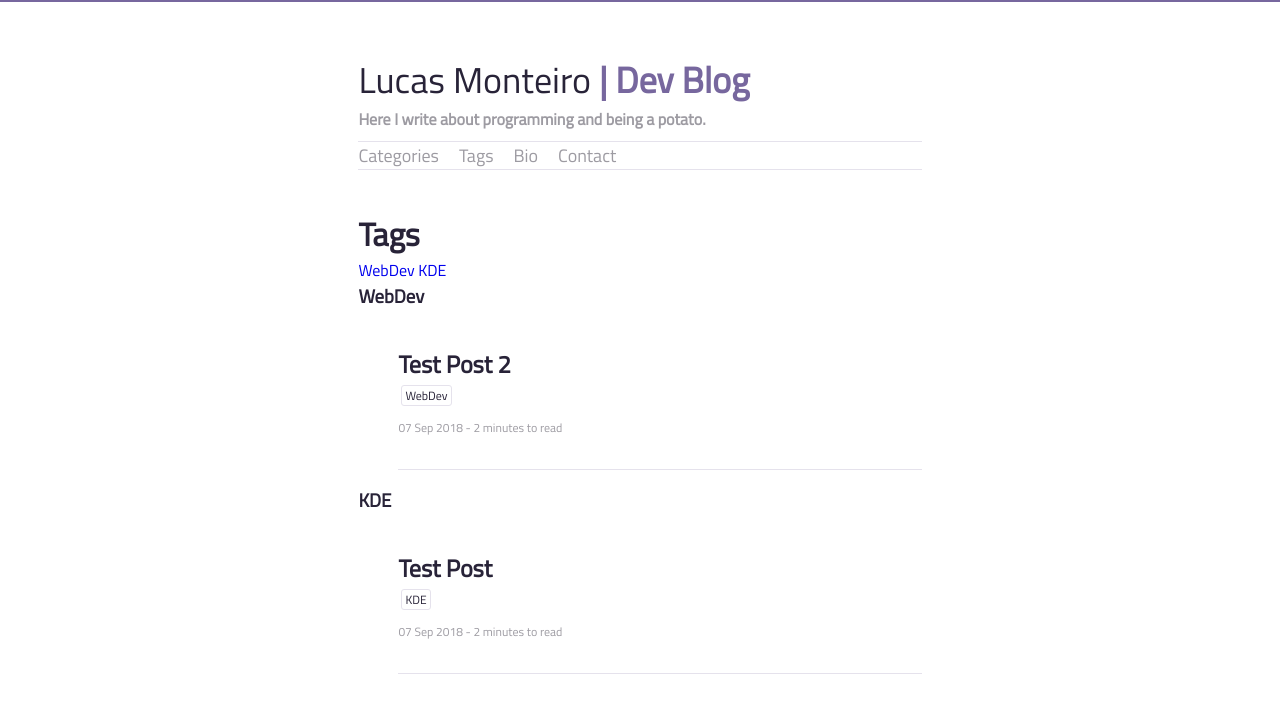
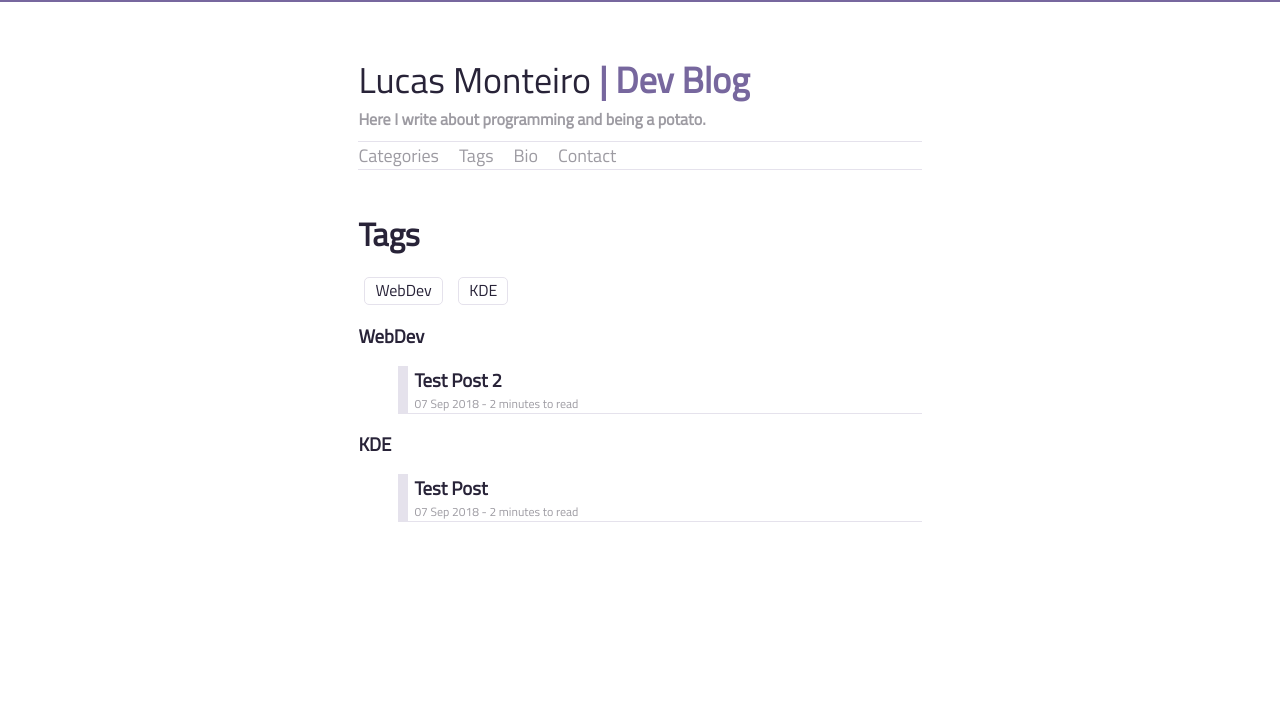
Before and after one commit to lucashtm/personal-website, a Jekyll site: the page built from tags.md, in a window 1280 px wide. Shown: the top 713 px of the page. Built offline with Jekyll 4.4.1, drawn with Linux system fonts in a browser that asks for light colours.

Commit message:
Finish tags index

```diff
--- a/assets/css/main.css
+++ b/assets/css/main.css
@@ -149,14 +149,51 @@ header .links > a{
 	transition: background 0.25s;
 }
 
+.category-link-sm {
+	background: #77679e;
+	border-radius: 3px;
+	padding: 0 10px;
+	padding-bottom: 2px;
+	color: white;
+	transition: background 0.25s;
+}
+
 .category-link:hover {
 	background-color: #c7bce2;
 }
 
-.categories-list {
+.categories-list, .tags-list {
 	margin-top: 20px;
 }
 
-.categories {
+.categories, .tags-index {
 	margin-top: 20px;
 }
+
+.tag-link {
+	font-size: 16px;
+	border: 1px solid #e5e2ec;
+	border-radius: 5px;
+	padding: 0 10px;
+	padding-bottom: 2px;
+	margin: 0 6px;
+	color: #282338;
+	transition: background 0.25s;
+}
+
+.post-short {
+	margin: 0;
+	border-left: 10px solid #e5e2ec;
+	border-bottom: 1px solid #e5e2ec;
+	padding-left: 6px;
+}
+
+.post-short > a:visited, .post-short > a:link {
+	color: inherit;
+}
+
+.post-short > .date {
+	margin: 0;
+	color: #9d9ba2;
+	font-size: 12px;
+}
--- a/tags.md
+++ b/tags.md
@@ -4,26 +4,21 @@ title: Tags
 ---
 
 <h1 class="tags-title">Tags</h1>
-<div class="-list">
+<div class="tags-list">
 	{% for tag in site.tags %}
 		{% capture tag_name %}{{ tag | first }}{% endcapture %}
 		<a class="tag-link" href="#{{ tag_name }}">{{ tag_name }}</a>
 	{% endfor %}
 </div>
 
-<div class="tags">
+<div class="tags-index">
 	{% for tag in site.tags %}
 		{% capture tag_name %}{{ tag | first }}{% endcapture %}
 		<h3>{{ tag_name }}</h3>
 		<ul id="{{ tag_name }}">
 			{% for post in site.tags[tag_name] %}
-				<li class="post-prev">
-		      <a href="{{ post.url }}"><h2>{{ post.title }}</h2></a>
-		      <div class="tags">
-		        {% for tag in post.tags %}
-		          <span>{{ tag }}</span>
-		        {% endfor %}
-		      </div>
+				<li class="post-short">
+		      <a href="{{ post.url }}"><h3>{{ post.title }}</h3></a>
 		      <p class="date">{{ post.date | date_to_string }} <span class="reading-time"> - 2 minutes to read</span></p>
 		    </li>
 			{% endfor %}
```
Also changed, not shown: categories.md (+2 -7 lines).
